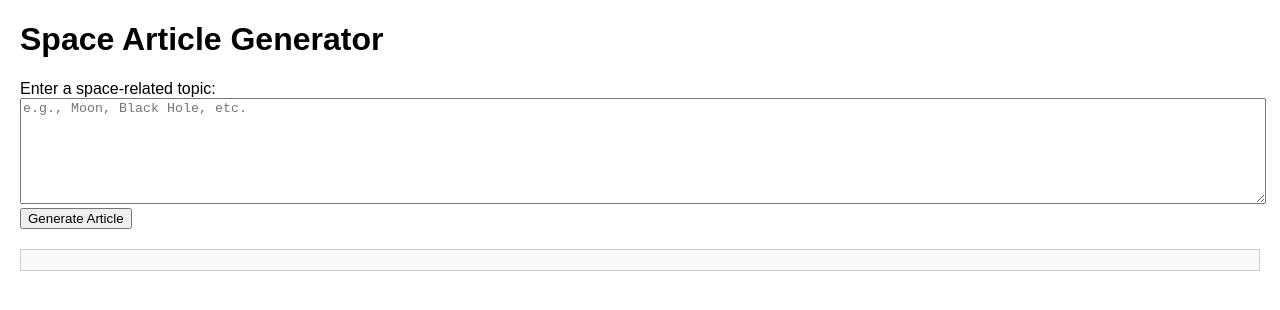
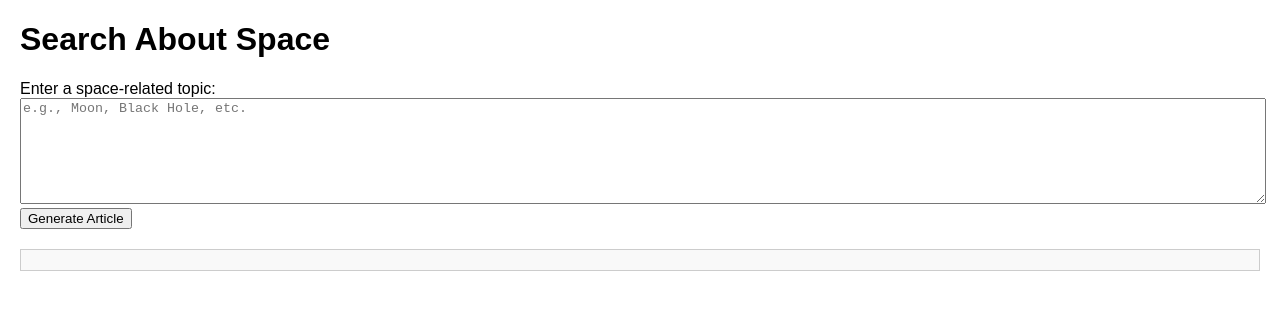
Before and after one commit to NASA-Space-Apps-Challenge-DRACO/Orrery-Web-App, a website: page search/search.html in a window 1280 px wide. Drawn offline with Linux system fonts and the light colour scheme.

```diff
--- a/search/search.html
+++ b/search/search.html
@@ -22,7 +22,7 @@
     }
 </style>
 <body>
-    <h1>Space Article Generator</h1>
+    <h1>Search About Space </h1>
     <label for="query">Enter a space-related topic:</label>
     <textarea id="query" placeholder="e.g., Moon, Black Hole, etc."></textarea>
     <button id="submit">Generate Article</button>
@@ -38,6 +38,7 @@
 
             try {
                 const response = await fetch(`http://127.0.0.1:8000/generate_article?query=${encodeURIComponent(query)}`);
+                // const response = await fetch(`http://127.0.0.1:8000/generate_article?query=%22Moon%22`);
                 const data = await response.json();
 
                 // Display the result
```
